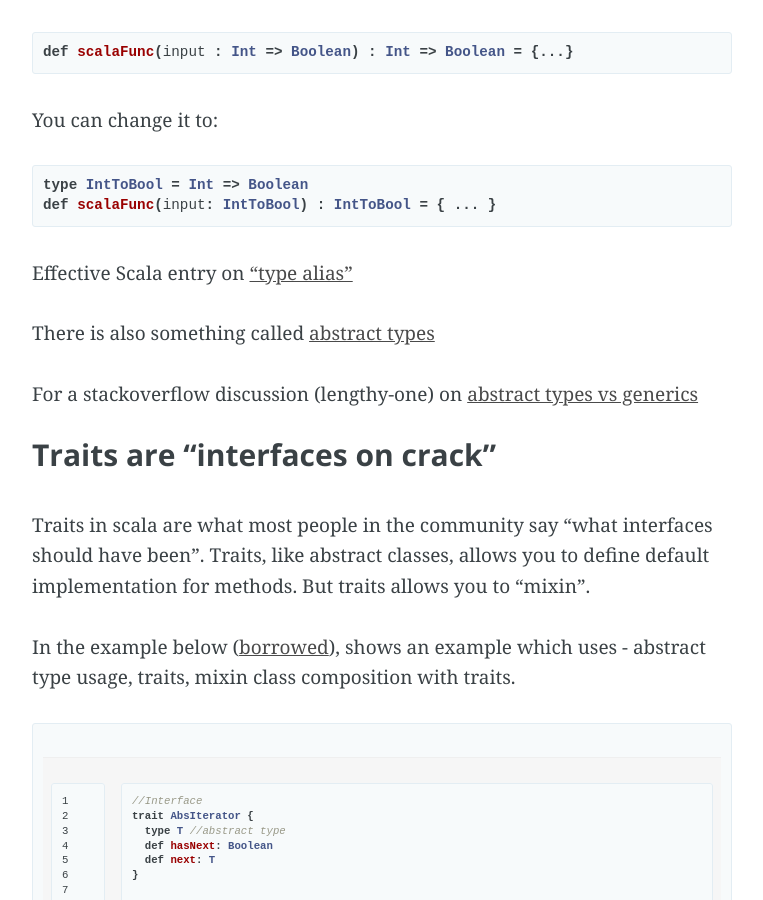
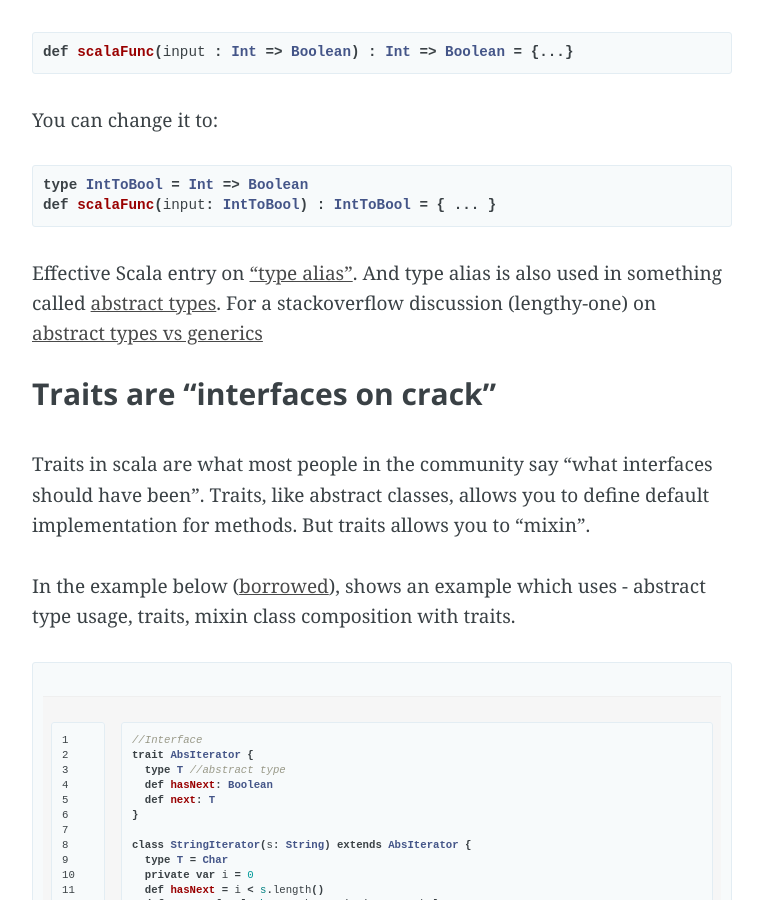
Before and after one commit to krishnabhargav/krishnabhargav.github.com, a Jekyll site: the page built from _posts/2014-06-02-Scala-once-again.md, in a window 1280 px wide and 900 px high, scrolled down 1185 px. Shown: the whole window, without its empty margins (258-1021 px from the left). Built offline with Jekyll 4.4.1, drawn with Linux system fonts in a browser that asks for light colours; Markdown is read by kramdown in place of the engine named in the settings.

```diff
--- a/_posts/2014-06-02-Scala-once-again.md
+++ b/_posts/2014-06-02-Scala-once-again.md
@@ -31,11 +31,7 @@ type IntToBool = Int => Boolean
 def scalaFunc(input: IntToBool) : IntToBool = { ... }
 {% endhighlight %}
 
-Effective Scala entry on ["type alias"](http://twitter.github.io/effectivescala/#Types%20and%20Generics-Type%20aliases)
-
-There is also something called [abstract types](http://docs.scala-lang.org/tutorials/tour/abstract-types.html)
-
-For a stackoverflow discussion (lengthy-one) on [abstract types vs generics](http://stackoverflow.com/a/1154727)
+Effective Scala entry on ["type alias"](http://twitter.github.io/effectivescala/#Types%20and%20Generics-Type%20aliases). And type alias is also used in something called [abstract types](http://docs.scala-lang.org/tutorials/tour/abstract-types.html). For a stackoverflow discussion (lengthy-one) on [abstract types vs generics](http://stackoverflow.com/a/1154727)
 
 #### Traits are "interfaces on crack"
 
```
